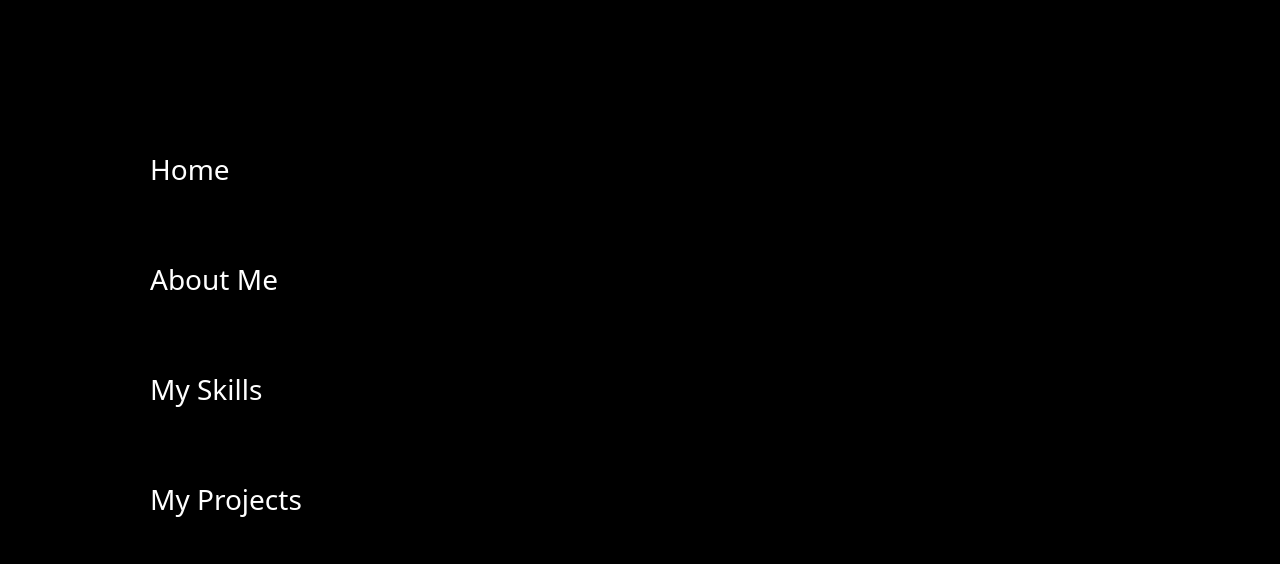
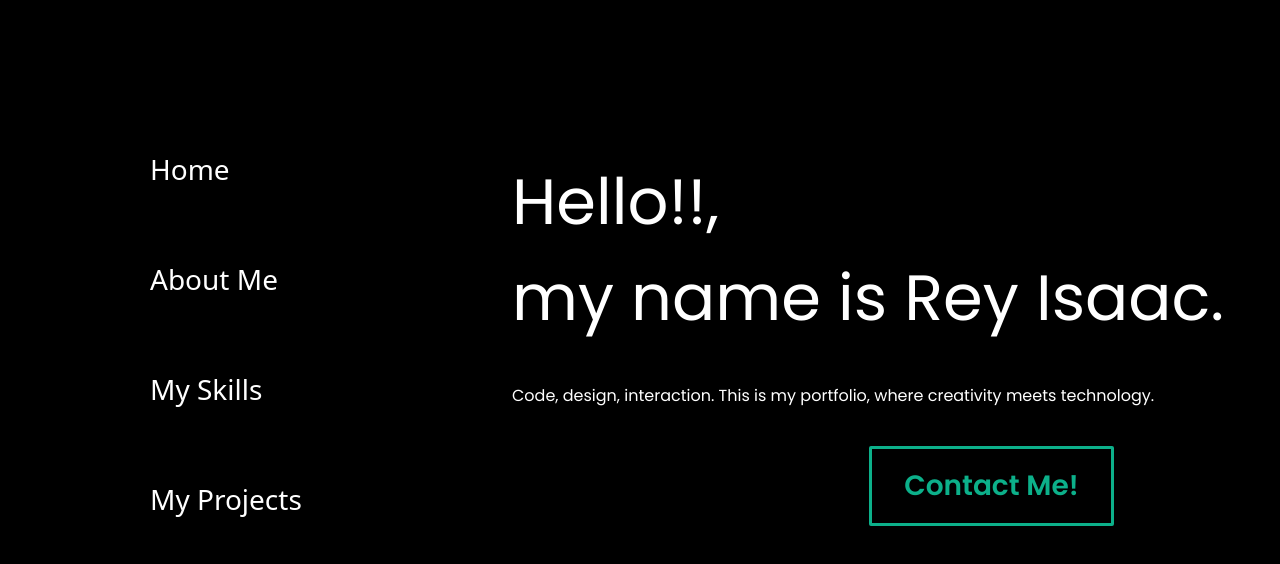
Before and after one commit to ReyOrdonez/MiPortafolio, a Next.js app: page / in a window 1280 px wide. Shown: the top 564 px of the page. Built offline with nearby package versions, Linux system fonts and the light colour scheme.

Commit message:
I made my home page

```diff
--- a/app/layout.js
+++ b/app/layout.js
@@ -12,8 +12,12 @@ export default function RootLayout({ children }) {
   return (
     <Provider store={store}>
       <html lang="en">
-        <NavBar />
         <body className={`${inter.className}antialiased  bg-black`}>
+          <NavBar
+            className={
+              "ml-[150px] fixed top-1/2 -translate-y-1/2 -mt-16 space-y-16"
+            }
+          />
           {children}
         </body>
       </html>
--- a/app/page.js
+++ b/app/page.js
@@ -1,6 +1,23 @@
 "use client";
 import ContactButton from "@/components/contactButton/contactButton";
+import { Poppins } from "next/font/google";
+const poppins = Poppins({ subsets: ["latin"], weight: ["400"] });
 
 export default function Home() {
-  return <div className="text-center"></div>;
+  return (
+    <div className="text-center text-white">
+      <main className={`mt-[12%] ${poppins.className} w-[100%]`}>
+        <h1 className="text-left ml-[40%] text-[64px]">
+          Hello!!, <br />
+          my name is Rey Isaac.
+        </h1>
+        <h6 className="text-left ml-[40%] mt-[3%]">
+          Code, design, interaction. This is my portfolio, where creativity
+          meets technology.
+        </h6>
+        <ContactButton className="mt-[3%] right-0 absolute mr-[13%]" />
+      </main>
+      <section></section>
+    </div>
+  );
 }
--- a/components/contactButton/contactButton.js
+++ b/components/contactButton/contactButton.js
@@ -3,10 +3,10 @@
 import { Poppins } from "next/font/google";
 const poppins = Poppins({ subsets: ["latin"], weight: ["400", "500", "600"] });
 
-const ContactButton = () => {
+const ContactButton = ({ className }) => {
   return (
     <button
-      className={`text-myGreen border-solid border-[3px] border-myGreen px-8 py-4 ${poppins.className} text-[28px] font-semibold rounded-sm`}
+      className={`text-myGreen border-solid border-[3px] border-myGreen px-8 py-4 ${poppins.className} text-[28px] font-semibold rounded-sm ${className}`}
     >
       Contact Me!
     </button>
--- a/components/navBar/navBar.js
+++ b/components/navBar/navBar.js
@@ -1,21 +1,21 @@
 "use client";
 
-const NavBar = () => {
+const NavBar = ({ className }) => {
   return (
-    <div className="flex flex-col text-white text-[28px] ml-[150px] fixed top-1/2 -translate-y-1/2 -mt-16 space-y-16">
-      <a className="group block">
+    <div className={`flex flex-col text-white text-[28px] ${className}`}>
+      <a className="group">
         Home
         <div className=" bg-myGreen min-h-1 mr-[100%] group-hover:mx-0 transition-all duration-[170ms] ease-linear rounded-[1px]"></div>
       </a>
-      <a className="group block">
+      <a className="group">
         About Me
         <div className=" bg-myGreen min-h-1 mr-[100%] group-hover:mx-0 transition-all duration-[170ms] ease-linear rounded-[1px]"></div>
       </a>
-      <a className="group block">
+      <a className="group">
         My Skills
         <div className=" bg-myGreen min-h-1 mr-[100%] group-hover:mx-0 transition-all duration-[170ms] ease-linear rounded-[1px]"></div>
       </a>
-      <a className="group block">
+      <a className="group">
         My Projects
         <div className=" bg-myGreen min-h-1 mr-[100%] group-hover:mx-0 transition-all duration-[170ms] ease-linear rounded-[1px]"></div>
       </a>
```
